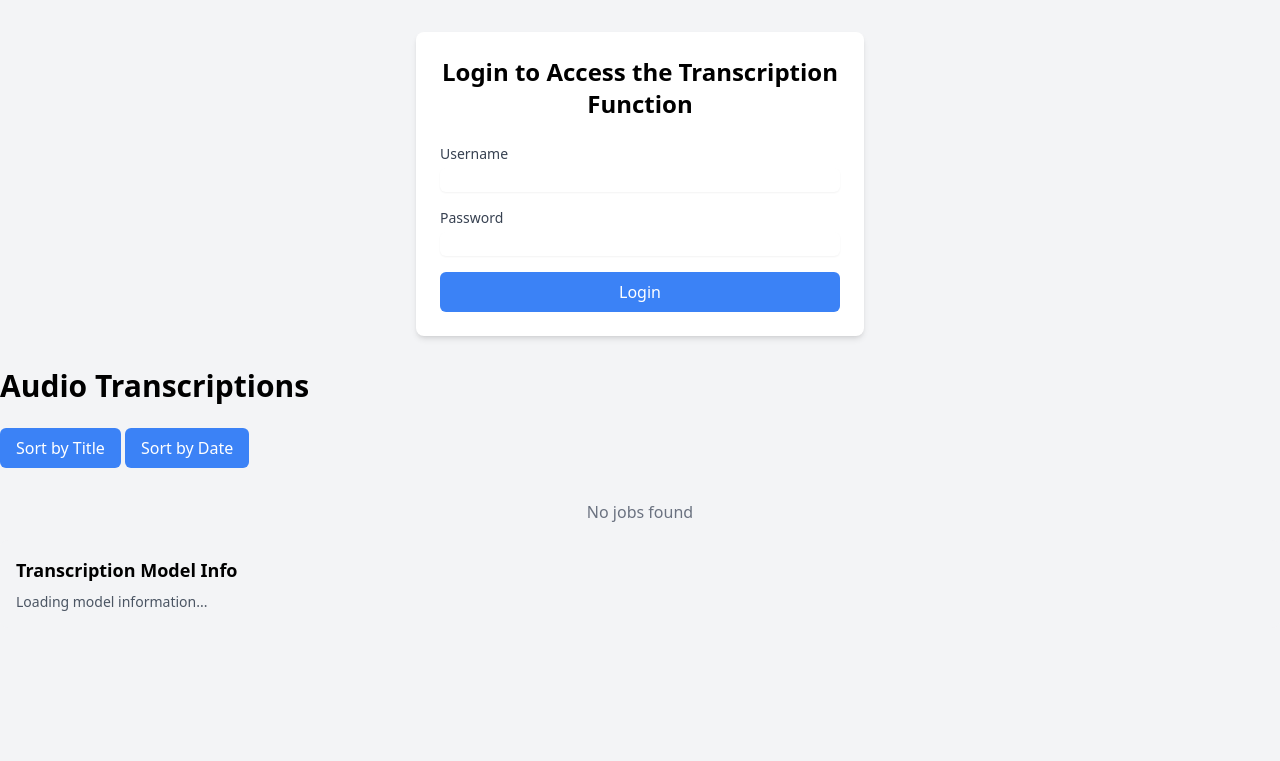
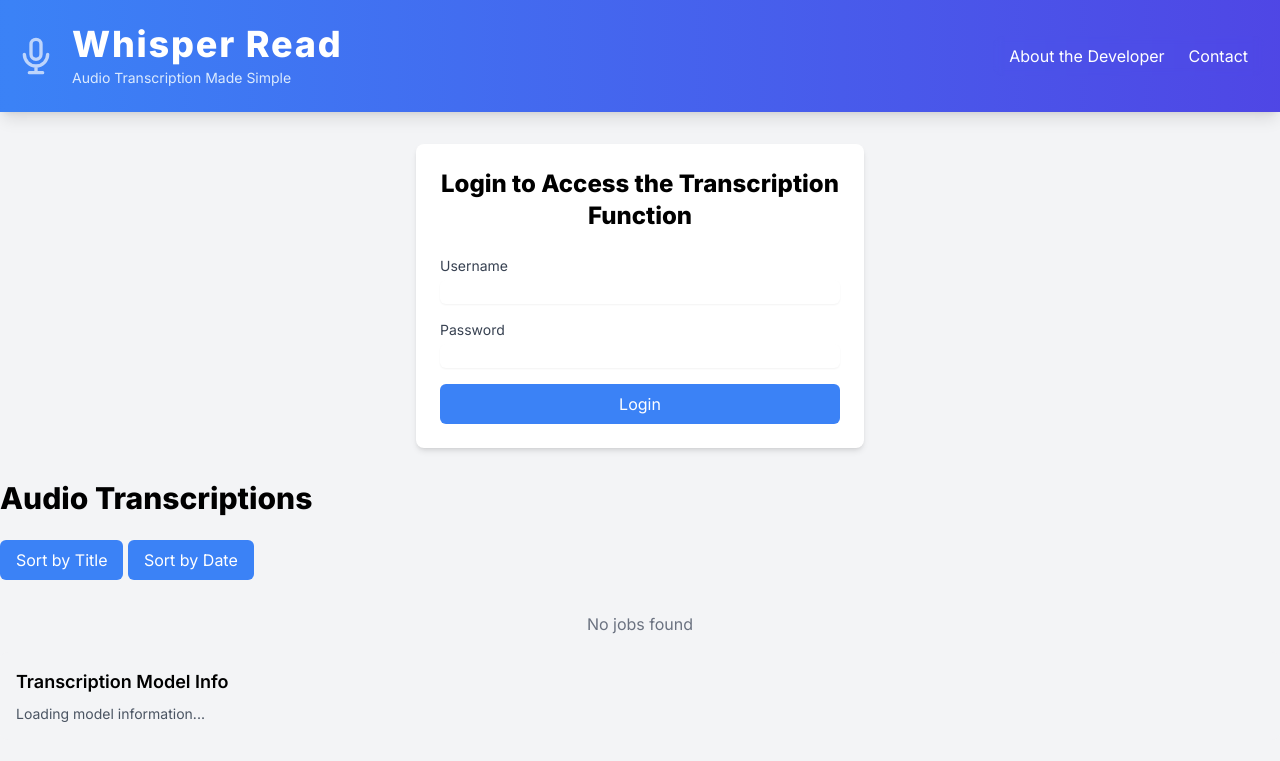
Before and after one commit to reeyarn/WhisperPlay, a Flask app: page / in a window 1280 px wide. Shown: the top 761 px of the page. Run offline with Flask 3, Linux system fonts and the light colour scheme; some libraries are stand-ins or nearby versions.

Commit message:
Add files via upload

```diff
--- a/templates/index.html
+++ b/templates/index.html
@@ -35,9 +35,84 @@
         .hidden {
             display: none;
         }
+/* Apply the custom font */
+body {
+        font-family: 'Inter', sans-serif;
+    }
+
+    /* Add a subtle animation to the header */
+    @keyframes gradientFlow {
+        0% {
+            background-position: 0% 50%;
+        }
+        50% {
+            background-position: 100% 50%;
+        }
+        100% {
+            background-position: 0% 50%;
+        }
+    }
+
+    header {
+        background-size: 200% 200%;
+        animation: gradientFlow 15s ease infinite;
+    }
+
+    /* Add a subtle hover effect to the title */
+    h1 {
+        transition: text-shadow 0.3s ease;
+    }
+
+    h1:hover {
+        text-shadow: 0 0 15px rgba(255, 255, 255, 0.5);
+    }
+
+    /* Add a glass effect to the nav */
+    nav {
+        backdrop-filter: blur(5px);
+        -webkit-backdrop-filter: blur(5px);
+        border-radius: 10px;
+        padding: 0.5rem 1rem;
+    }
     </style>
+    <!-- Add this in the head section for the custom font -->
+    <link rel="preconnect" href="https://fonts.googleapis.com">
+    <link rel="preconnect" href="https://fonts.gstatic.com" crossorigin>
+    <link href="https://fonts.googleapis.com/css2?family=Inter:wght@400;600;800&display=swap" rel="stylesheet">
+
 </head>
 <body class="bg-gray-100">
+
+    <!-- Header -->
+    <header class="bg-gradient-to-r from-blue-600 via-blue-500 to-indigo-600 shadow-lg">
+        <div class="container mx-auto px-4 py-6">
+            <div class="flex items-center justify-between">
+                <!-- Logo and Title -->
+                <div class="flex items-center space-x-4">
+                    <!-- Microphone Icon -->
+                    <svg xmlns="http://www.w3.org/2000/svg" class="h-10 w-10 text-white animate-pulse" fill="none" viewBox="0 0 24 24" stroke="currentColor">
+                        <path stroke-linecap="round" stroke-linejoin="round" stroke-width="2" d="M19 11a7 7 0 01-7 7m0 0a7 7 0 01-7-7m7 7v4m0 0H8m4 0h4m-4-8a3 3 0 01-3-3V5a3 3 0 116 0v6a3 3 0 01-3 3z" />
+                    </svg>
+                    <div>
+                        <h1 class="text-4xl font-extrabold text-white tracking-wider">
+                            Whisper Read
+                        </h1>
+                        <p class="text-blue-100 text-sm mt-1">
+                            Audio Transcription Made Simple
+                        </p>
+                    </div>
+                </div>
+
+                <!-- Optional: Add navigation links -->
+                <nav class="hidden md:flex space-x-6">
+                    <!--a href="#" class="text-white hover:text-blue-200 transition-colors">Home</a-->
+                    <a href="https://reeyarn.li" class="text-white hover:text-blue-200 transition-colors">About the Developer</a>
+                    <a href="mailto:reeyarn+whisperread@gmail.com" class="text-white hover:text-blue-200 transition-colors">Contact</a>
+                </nav>
+            </div>
+        </div>
+    </header>
+
     <div class="container mx-auto px-4 py-8">
 
         <!-- Login Form -->
@@ -252,11 +327,32 @@
         // Check authentication status on page load
         checkAuth();
 
+        function getCookie(name) {
+            const value = `; ${document.cookie}`;
+            const parts = value.split(`; ${name}=`);
+            if (parts.length === 2) return parts.pop().split(';').shift();
+        }
+
+
         async function checkAuth() {
+            const sessionToken = getCookie('sessionToken');
+            if (!sessionToken) {
+                console.log('No session token found');
+                showLoginForm();
+                return;
+            }
+
+            // Optionally verify the token with the server if needed
             try {
-                const response = await fetch('/api/check-auth');
+                const response = await fetch('/api/check-auth', {
+                    method: 'POST',
+                    headers: {
+                        'Content-Type': 'application/json',
+                        'Authorization': `Bearer ${sessionToken}`
+                    },
+                });
+
                 const data = await response.json();
-
                 if (data.authenticated) {
                     showMainContent(data.user);
                 } else {
@@ -301,6 +397,9 @@
 
                 if (data.success) {
                     showMainContent();
+                    document.cookie = `sessionToken=${data.token}; path=/; max-age=72000`; // 20 hour expiration
+                    showMainContent(username);
+                    currentUser.textContent = `Current User: ${username}`;
                     loginError.classList.add('hidden');
                 } else {
                     loginError.textContent = data.message;
@@ -310,7 +409,7 @@
                 loginError.textContent = 'Login failed. Please try again.';
                 loginError.classList.remove('hidden');
             }
-            location.reload();
+            //location.reload();
         });
 
         async function logout() {
@@ -320,6 +419,7 @@
                 // Clear any sensitive data
                 // document.getElementById('username').value = '';
                 document.getElementById('password').value = '';
+                document.cookie = "sessionToken=; path=/; max-age=0"; // Clear the cookie
 
 
             } catch (error) {
@@ -389,12 +489,12 @@
                     if (data.success) {
                         location.reload();
                     } else {
-                            alert('Transcription failed: ' + data.message);
+                        showMessage('Transcription failed: ' + data.message);
                         }
                     })
                     .catch(error => alert('Error: ' + error));
                 } catch (error) {
-                    alert('Error transcribing: ' + error);
+                    showMessage('Error transcribing: ' + error);
                 }
 
                 loading.style.display = 'none';
@@ -522,6 +622,8 @@
                 messageContainer.classList.add('hidden');
                 }, 10000);
         }
+
+
         async function markJobDeleted(filename) {
         // Check if user is authenticated
         const authResponse = await fetch('/api/check-auth');
```
Lines whose indentation alone changed are shown as unchanged.
